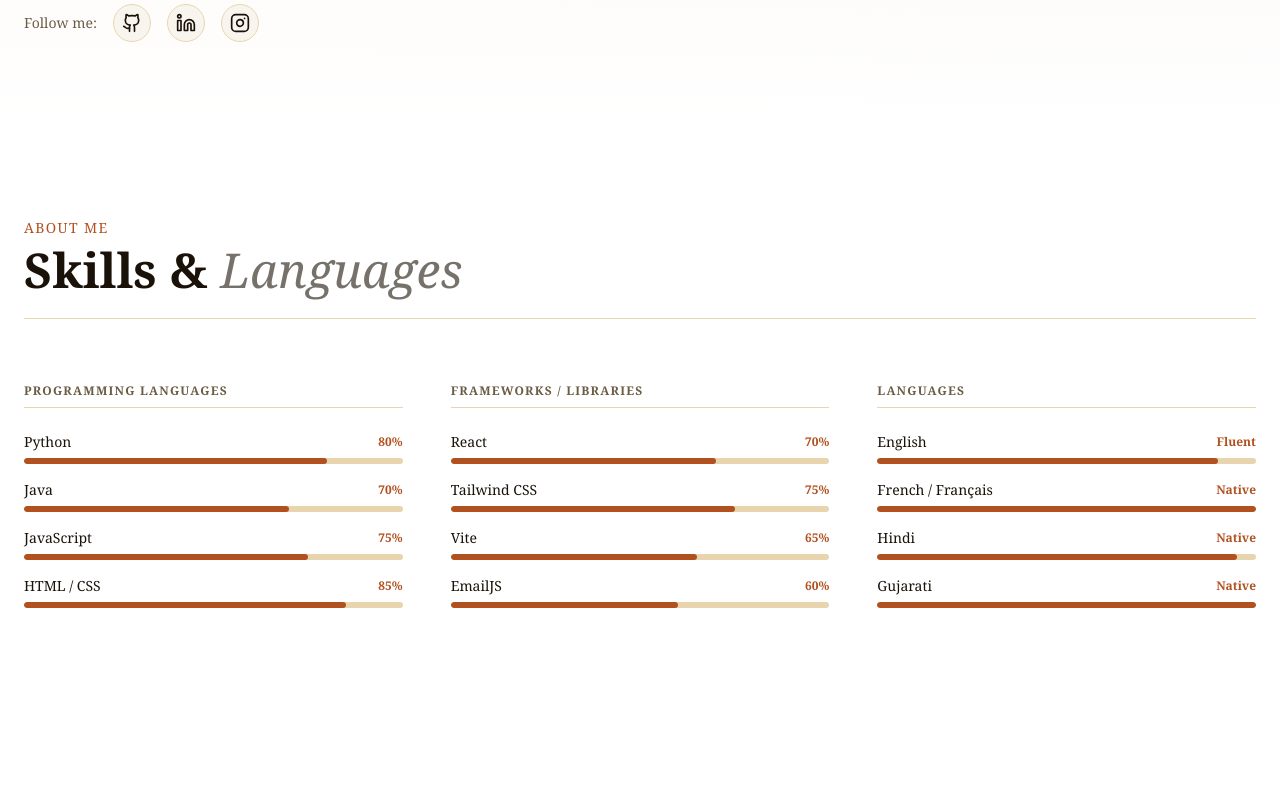
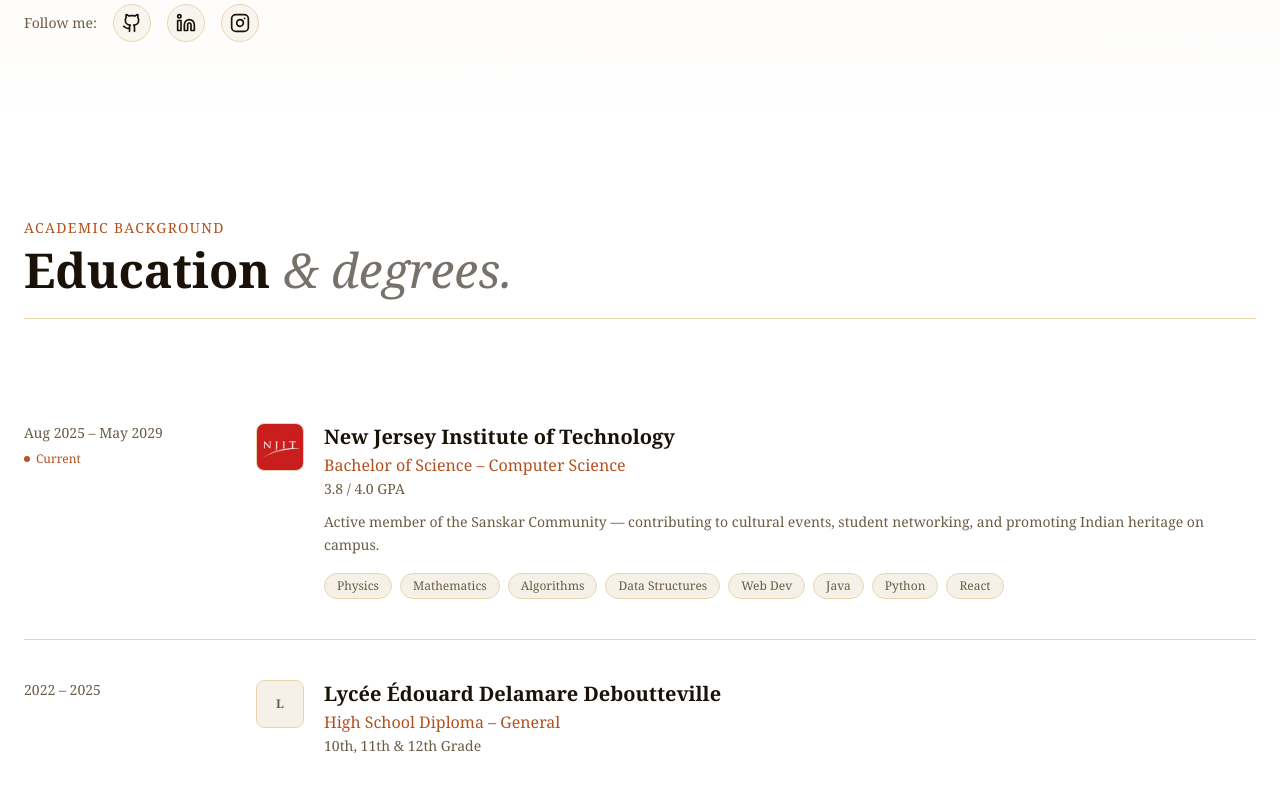
Before and after one commit to krishpatel3110/KrishPatelPortofolio, a React (Vite) app: page / in a window 1280 px wide. Shown: the part 960-1760 px from the top of the page. Built offline with nearby package versions, Linux system fonts and the light colour scheme.

Commit message:
feat: add education section and njit logo

```diff
--- a/src/App.jsx
+++ b/src/App.jsx
@@ -29,11 +29,11 @@
           <Route path="/" element={
             <PageWrapper>
               <Hero />
-              <About />
+
               <Education />
             </PageWrapper>
           } />
-          <Route path="/about" element={<PageWrapper><About /> <Education /></PageWrapper>} />
+          <Route path="/about" element={<PageWrapper><About /> </PageWrapper>} />
           <Route path="/projects" element={<PageWrapper><Projects /></PageWrapper>} />
           <Route path="/experience" element={<PageWrapper><Experience /></PageWrapper>} />
           <Route path="/certifications" element={<PageWrapper><Testimonials /></PageWrapper>} />
```
